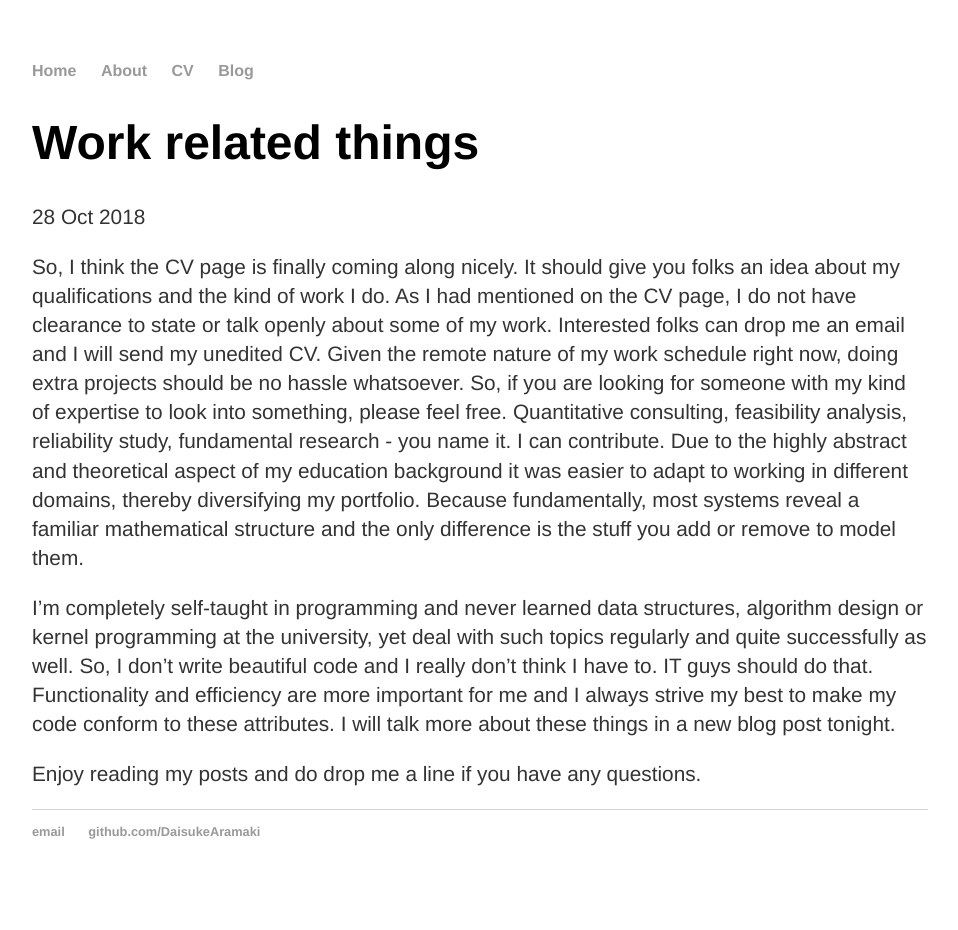
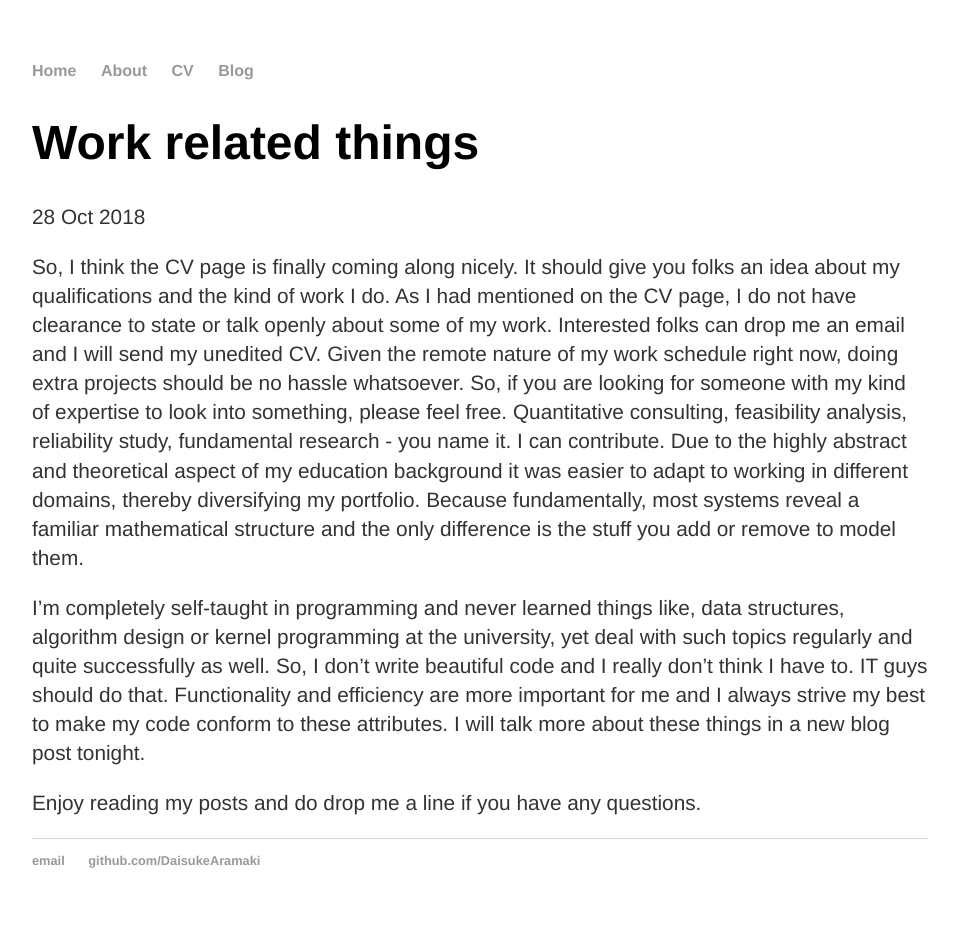
Before and after one commit to DaisukeAramaki/DaisukeAramaki.github.io, a Jekyll site: the page built from _posts/2018-10-28-daisuke-aramaki-cv-online.md, in a window 1280 px wide. Shown: the whole page, without its empty margins (160-1118 px from the left). Built offline with Jekyll 4.4.1, drawn with Linux system fonts in a browser that asks for light colours; before the commit the page ends 901 px from its top, so only the background shows below that.

Commit message:
Some changes

```diff
--- a/_posts/2018-10-28-daisuke-aramaki-cv-online.md
+++ b/_posts/2018-10-28-daisuke-aramaki-cv-online.md
@@ -7,6 +7,6 @@ date: 2018-10-28
 
 So, I think the CV page is finally coming along nicely. It should give you folks an idea about my qualifications and the kind of work I do. As I had mentioned on the CV page, I do not have clearance to state or talk openly about some of my work. Interested folks can drop me an email and I will send my unedited CV. Given the remote nature of my work schedule right now, doing extra projects should be no hassle whatsoever. So, if you are looking for someone with my kind of expertise to look into something, please feel free. Quantitative consulting, feasibility analysis, reliability study, fundamental research - you name it. I can contribute. Due to the highly abstract and theoretical aspect of my education background it was  easier to adapt to working in different domains, thereby diversifying my portfolio. Because fundamentally, most systems reveal a familiar mathematical structure and the only difference is the stuff you add or remove to model them.
 
-I'm completely self-taught in programming and never learned data structures, algorithm design or kernel programming at the university, yet deal with such topics regularly and quite successfully as well. So, I don't write beautiful code and I really don't think I have to. IT guys should do that. Functionality and efficiency are more important for me and I always strive my best to make my code conform to these attributes. I will talk more about these things in a new blog post tonight.
+I'm completely self-taught in programming and never learned things like, data structures, algorithm design or kernel programming at the university, yet deal with such topics regularly and quite successfully as well. So, I don't write beautiful code and I really don't think I have to. IT guys should do that. Functionality and efficiency are more important for me and I always strive my best to make my code conform to these attributes. I will talk more about these things in a new blog post tonight.
 
 Enjoy reading my posts and do drop me a line if you have any questions.
--- a/about/index.html
+++ b/about/index.html
@@ -9,7 +9,7 @@ title: About Prem aka Daisuke Aramaki
 		        <img src="https://i.imgur.com/WYNFNFC.jpg" alt="" width="150" height="186" id="hp"/>
 			<p style='text-align: justify;'> The grumpy old dog from Section 9 has been one of my favorite characters of all time and my most used online moniker. As a result, a lot of folks on various tech sites, blogs and forums know me as Daisuke Aramaki for more than a decade and a half now. I am in the process of resurrecting my online life after a long absence and decided to use this 9 year old account for my site pages.</p>
 			<p style='text-align: justify;'> My real name is Prem and I'm a Theoretical Physicist plus Chemical Engineer from Chennai, India. Quantitative research/consulting is my strong suit and I have been fortunate enough to have deeply explored this area across diverse domains in my career thus far. I lived and worked in EU for more than 14 years as a Research Manager and Management Consultant specializing in Analytics before coming back to Chennai. At the moment, I'm working remotely for a specialized European fintech firm.</p>
-			<p style='text-align: justify;'> I'm also available for hire as a freelance researcher, analytics consultant and advisor. Do contact me at my email if you're interested in working with me. In addition to English, I also speak good Japanese, Dutch, Italian and fluent German. Feel free to communicate in any of the aforementioned languages. Check out my CV page for some specifics. Also see my other blogs for more information.</p>
+			<p style='text-align: justify;'> I'm also available for hire as a freelance researcher, analytics consultant and advisor. Do contact me at my email if you're interested in working with me. In addition to English, I also speak good Japanese, Dutch and fluent German. Feel free to communicate in any of the aforementioned languages. Check out my CV page for some specifics. Also see my other blogs for more information.</p>
 
 			<ul class="contacts">
 				<!-- <li><a href="#">@TwitterHandle</a></li> -->
```
